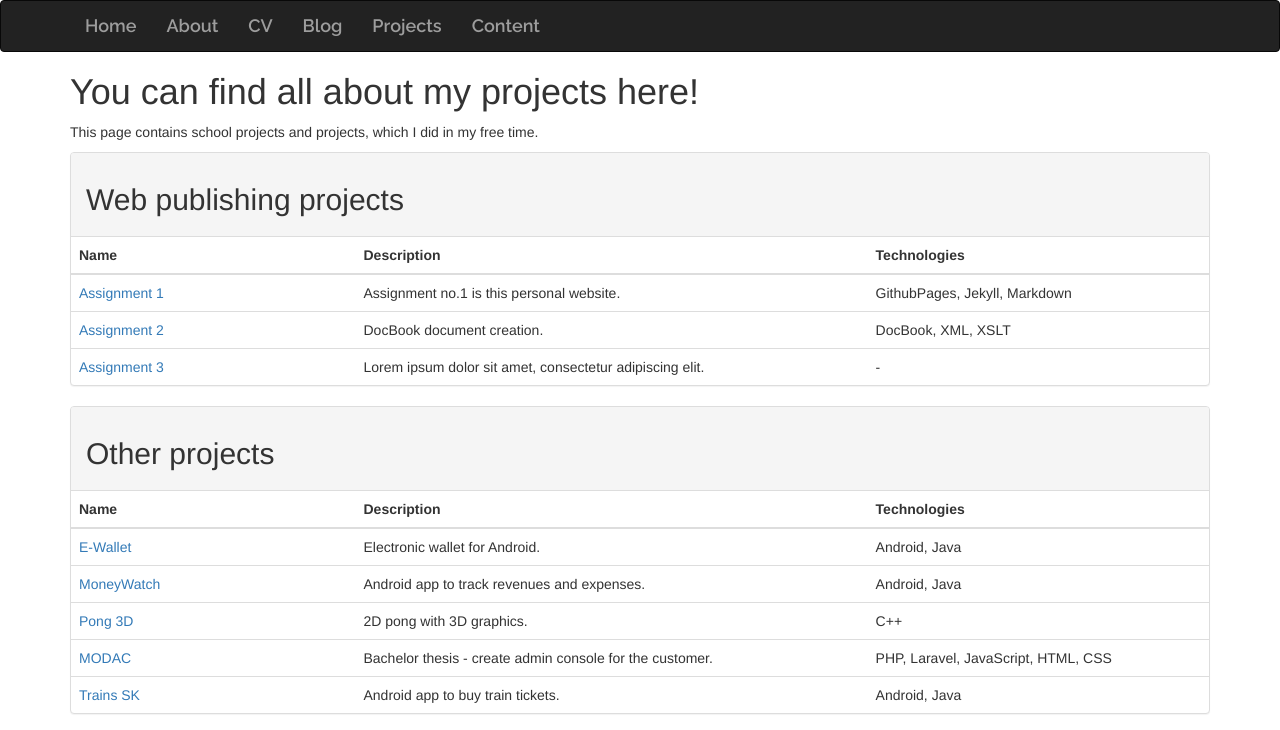
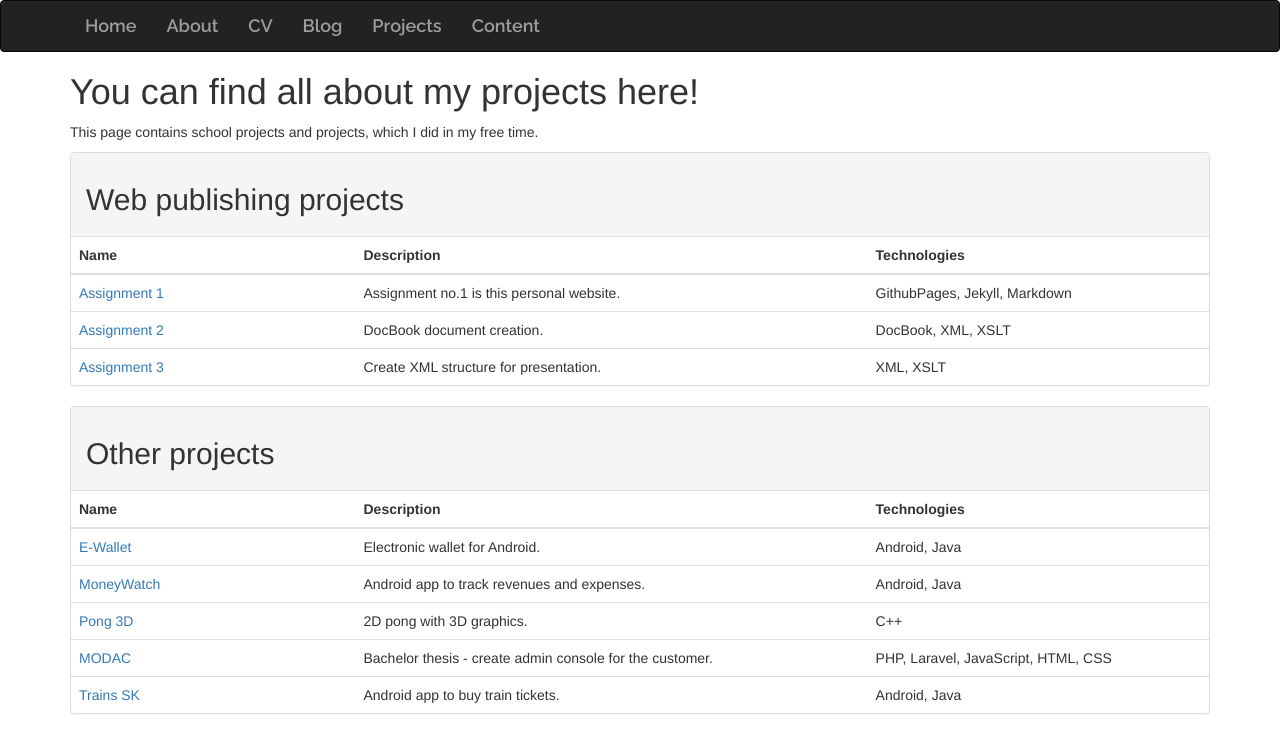
Before and after one commit to jakublackanic/jakublackanic.github.io, a Jekyll site: the page built from project/index.html, in a window 1280 px wide, cut to the strip 0-730 px from the top of the page. Built offline with Jekyll 4.4.1, drawn with Linux system fonts in a browser that asks for light colours.

Commit message:
added third project documentantion and description

````diff
--- a/_projects/project3.md
+++ b/_projects/project3.md
@@ -1,9 +1,126 @@
 ---
 layout: projects
 name: "Assignment 3"
-technologies: "-"
-description: "Lorem ipsum dolor sit amet, consectetur adipiscing elit."
+technologies: "XML, XSLT"
+description: "Create XML structure for presentation."
 url: /projects/project3
 category: wp
 tags: [wp]
 ---
+
+
+Cieľom tohto zadania bolo navrhnúť a vytvoriť XSLT šablóny pre konverziu prezentácie z XML do XHTML+CSS a pre konverziu prezentácie z XML do PDF.
+
+V prezentácií, ktorá má tvar XHTML sa nachádza navigácia na predchádzajúci a ďalší slajd. v PDF prezentácií je táto navigácia vykonávaná šípkami.
+
+Prezentácia musí obsahovať koreňový element:
+
+```xml
+<presentation>
+```
+
+ktorého deti môžu byť:
+
+```xml
+<meta>
+```
+
+na uloženie nejakých meta dát alebo
+
+```xml
+<slide>
+```
+
+na vloženie slajdu do prezentácie. Tento element môže mať atribút "id" pomocou ktorého sa na neho môžme v texte odkázať a atribút "type" pomocou ktorého môžme slajd označiť za začiatočný alebo záverečný. Element slide musí obsahovať titulok:
+
+```xml
+<title>
+```
+
+a môže obsahovať podtitulok:
+```xml
+<subtitle>
+```
+
+alebo text:
+
+```xml
+<text>
+```
+
+V texte môžme využiť farebný text, tučné písmo, kurzívu alebo podčiarknutie elementami:
+
+```xml
+<color clr="red">...</color>
+<bold>...</bold>
+<em>...</em>
+<underline>...</underline>
+```
+
+
+---
+
+Pre vytvorenie slajdu s dvomi stĺpcami použijeme elementy:
+
+```xml
+<row>
+	<col>
+		...
+	</col>
+	<col>
+		...
+	</col>
+</row>
+```
+
+
+---
+
+Pre vytvorenie zoznamu použijeme elementy:
+
+```xml
+<list>
+	<item>...</item>
+	<item>...</item>
+	<item>...</item>
+</list>
+```
+---
+
+Špeciálne prípady:
+
+* Úvodný slajd: musí obsahovať titulok, môže obsahovať podtitulok a názov autora. Text je v tomto slajde zarovnaný na stred a meno autora sa zobrazuje v pravom dolnom rohu.
+
+```xml
+<slide type="intro">
+	<title>...</title>
+	<subtitle>...</subtitle>
+	<author>...</author>
+</slide>
+```
+
+* Záverečný slajd: musí obsahovať titulok, ktorý je vycentrovaný v strede slajdu.
+
+```xml
+<slide type="outro">
+	<title>Ďakujem za pozornosť.</title>
+</slide>
+```
+
+* Obsah prezentácie: element "list" s atribútom "type", ktorý má hodnotu "toc", deti tohto elementu sú "item", ktorých atribút "ref" odkazuje na určité id slajdu prezentácie.
+
+```xml
+<list type="toc">
+	<item ref="3">...</item>
+	<item ref="4">...</item>
+	<item ref="5">...</item>
+	<item ref="6">...</item>
+	<item ref="7">...</item>
+</list>
+```
+
+* Zarovnaný text do stĺpca: s týmto textom je možné pracovať ako s obyčajným textom. Jediným rozdielom je, že bude zarovnaný do stĺpca.
+
+```xml
+<text type="justify">...</text>
+```
````
